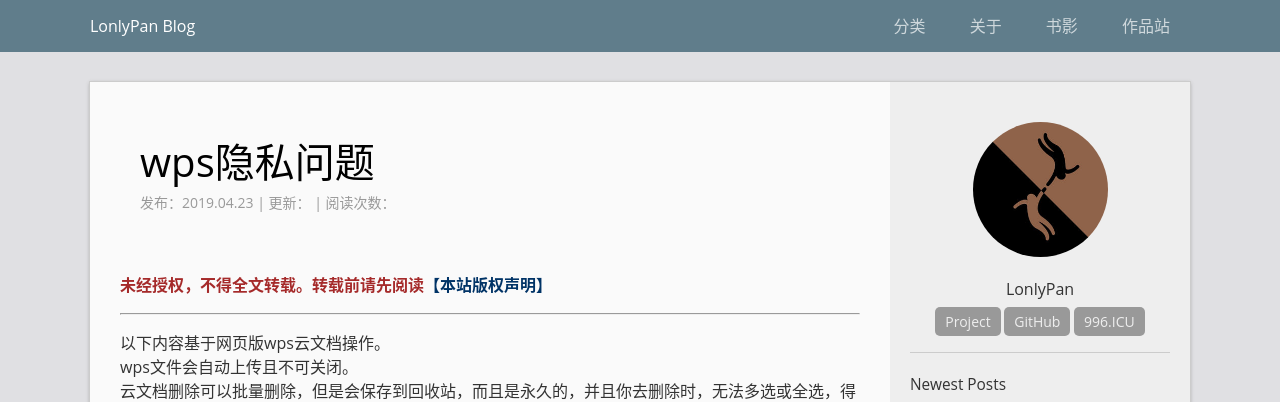
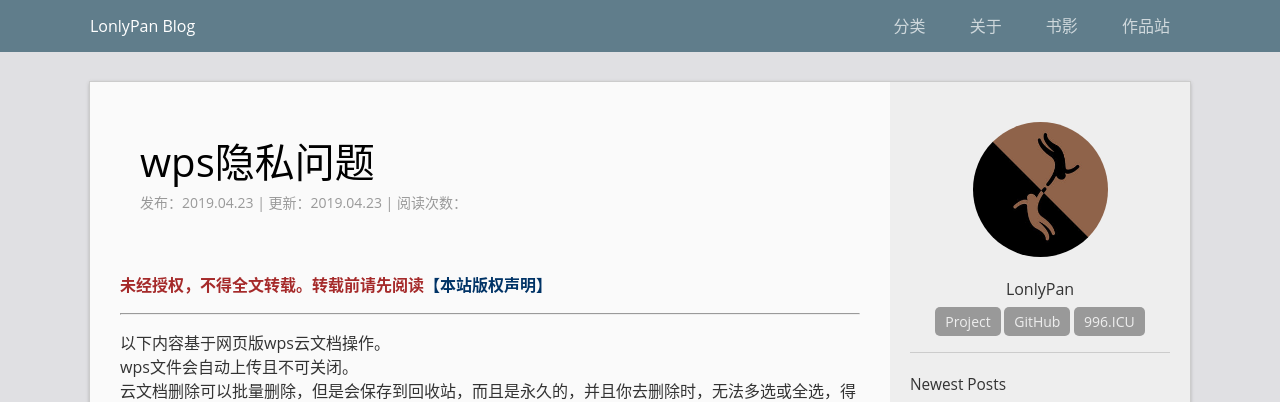
Before and after one commit to LonlyStack/LonlyPan.github.io, a Jekyll site: the page built from _posts/2019-04-23-wps隐私问题.md, in a window 1280 px wide. Shown: the top 402 px of the page. Built offline with Jekyll 4.4.1, drawn with Linux system fonts in a browser that asks for light colours; comment, search, counter and statistics services are not loaded.

Commit message:
修改文件: _posts/2019-04-23-wps隐私问题.md

```diff
--- a/_posts/2019-04-23-wps隐私问题.md
+++ b/_posts/2019-04-23-wps隐私问题.md
@@ -3,7 +3,8 @@
 show_title: "wps隐私问题"
 title: "2019-04-23-wps隐私问题"
 data: 2019-04-23 13:52
-categories:  随笔
+last_modified_at:  2019-04-23
+categories:  zothers
 ---
 
 以下内容基于网页版wps云文档操作。
```
